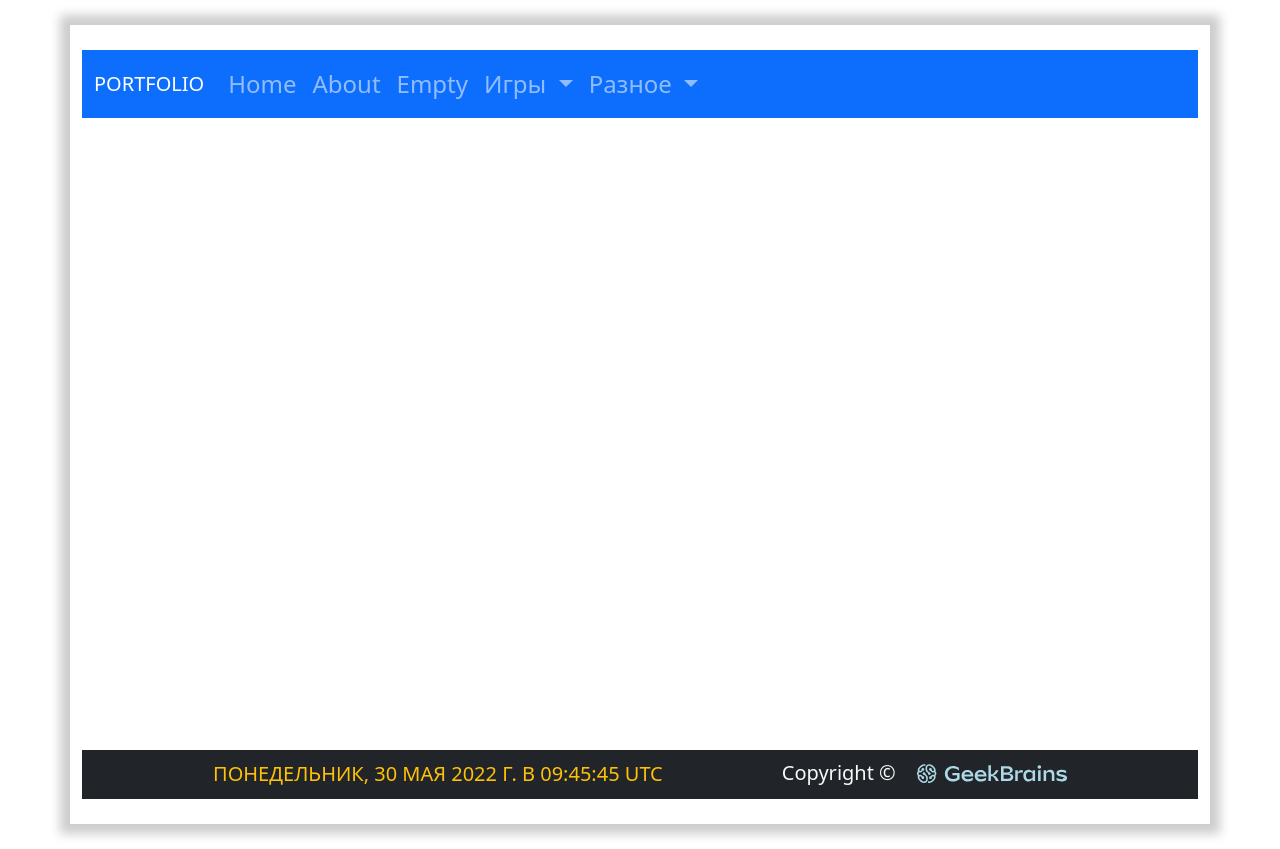
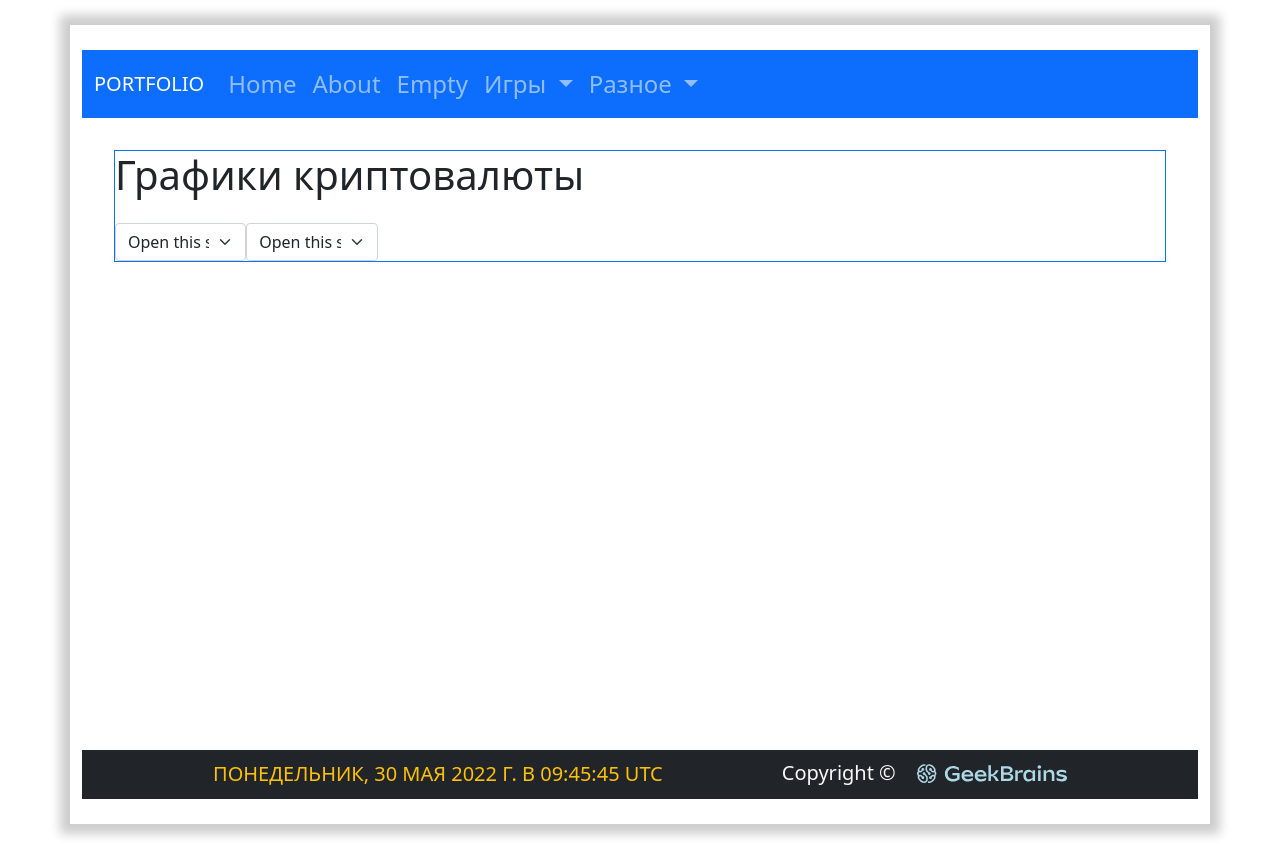
Before and after one commit to alexmil-sk/js-to-vue3-diff-apps, a Vue app: page /charts in a window 1280 px wide. Built offline with nearby package versions, Linux system fonts and the light colour scheme; a web font is replaced by a local one.

Commit message:
start chart

```diff
--- a/src/components/app/NavbarComp.vue
+++ b/src/components/app/NavbarComp.vue
@@ -32,7 +32,7 @@
             </a>
             <ul class="dropdown-menu" aria-labelledby="navbarDropdownMenuLink">
               <li><router-link class="dropdown-item" to="/gen-psw">Генератор паролей</router-link></li>
-              <li><a class="dropdown-item" href="#">Пусто</a></li>
+              <li><router-link class="dropdown-item" to="/charts">Графики Криптовалюты</router-link></li>
               <li><a class="dropdown-item" href="#">Пусто</a></li>
             </ul>
           </li>
--- /dev/null
+++ b/src/components/crypto/ChartsCrypto.vue
@@ -0,0 +1,31 @@
+<template>
+  <div class="border border-primary  d-flex flex-column justify-content-start">
+    <h1>Графики криптовалюты</h1>
+    <div class="w-25 d-flex flex-row justify-content-start mt-3">
+      <select class="form-select" aria-label="Default select example ">
+        <option selected>Open this select menu</option>
+        <option value="1">One</option>
+        <option value="2">Two</option>
+        <option value="3">Three</option>
+      </select>
+      <select class="form-select" aria-label="Default select example">
+        <option selected>Open this select menu</option>
+        <option value="1">One</option>
+        <option value="2">Two</option>
+        <option value="3">Three</option>
+      </select>
+    </div>
+  </div>
+</template>
+
+<script>
+export default {
+  name: "charts-crypto"
+}
+</script>
+
+<style scoped>
+
+
+
+</style>
--- a/src/router/index.js
+++ b/src/router/index.js
@@ -29,7 +29,12 @@ const routes = [
   {
     path: '/gen-psw',
     name: 'gen-psw',
-    component: () => import('@/components/diff/GenPswComp.vue')
+    component: () => import('@/components/genpass/GenPswComp.vue')
+  },
+  {
+    path: '/charts',
+    name: 'charts',
+    component: () => import('@/components/crypto/ChartsCrypto.vue')
   },
 ]
 
```
Also changed, not shown: src/components/genpass/GenPswComp.vue (renamed from src/components/diff/GenPswComp.vue).
